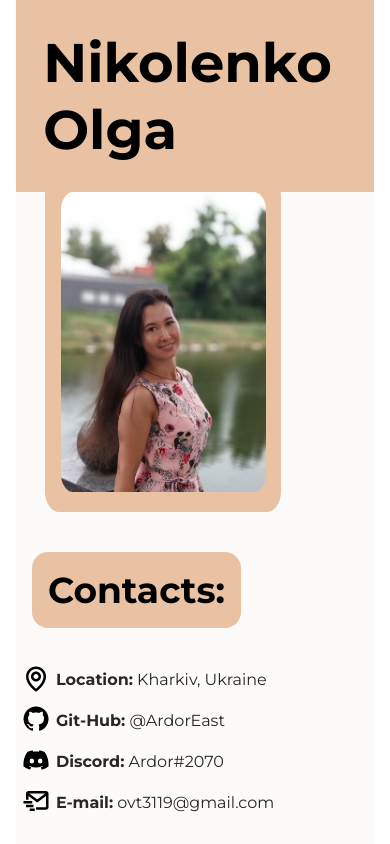
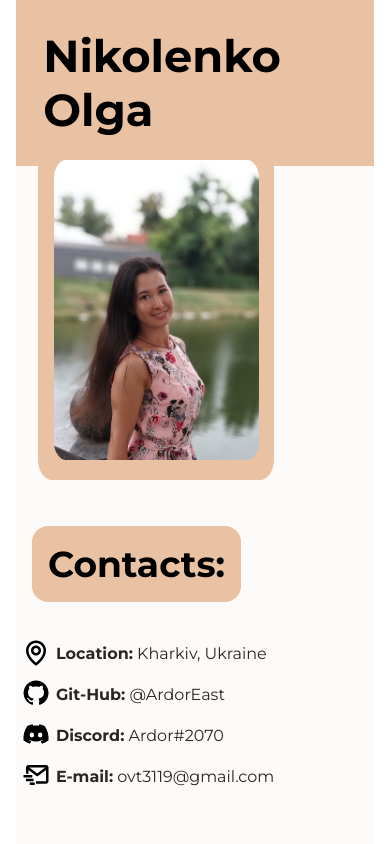
Before and after one commit to ArdorEast/Git-test, a plain HTML site: page index.html in a window 390 px wide. Shown: the top 844 px of the page. Drawn offline with Linux system fonts and the light colour scheme.

Commit message:
feat: added adaptation for iPhone 4

```diff
--- a/CSS/style.css
+++ b/CSS/style.css
@@ -98,16 +98,19 @@ ul {
     padding-top: 12rem;
     margin-bottom: 2rem;
     align-self: flex-start;
-
     }
 }
 @media (max-width:430px) {
 .header-title {
-    font-size: 1.7rem;
+    font-size: 1.4rem;
     }
     .header-photo {
-    left: 1.8rem;
-    top: 11rem;
+    left: 1.4rem;
+    top: 9rem;
+    }
+    .main-content h2 {
+    margin-bottom: 1.3rem;
+    font-size: 1rem;
     }
 }
 .main-content {
```
